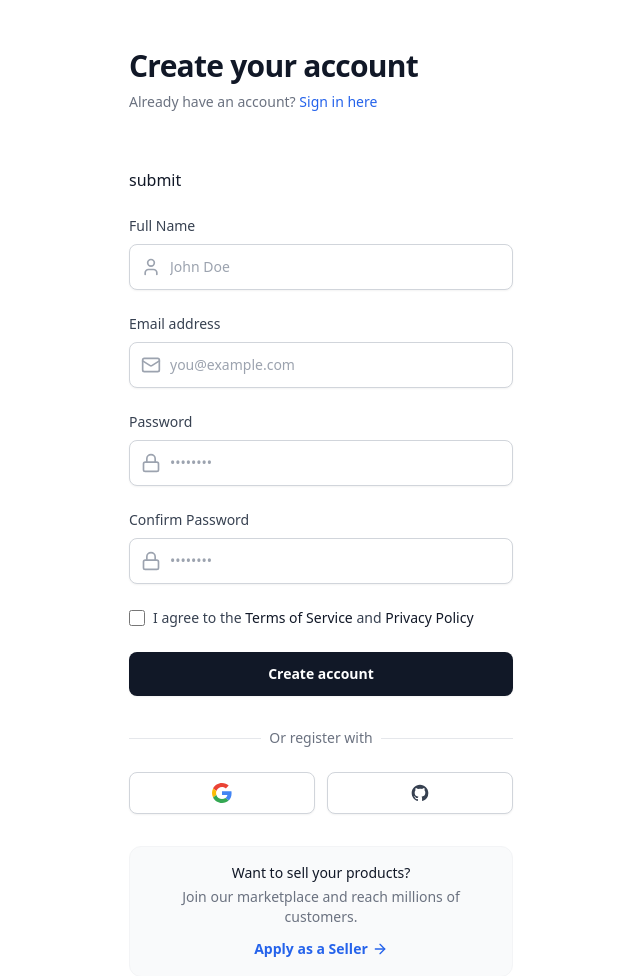
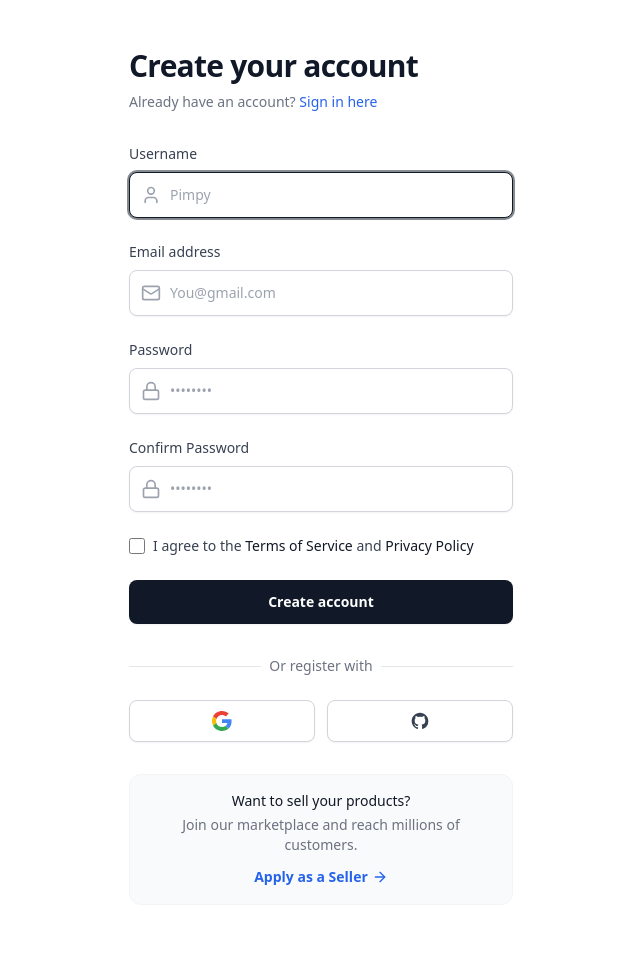
Before and after one commit to Sh0kerbled/simply-lovely, a Django app: page /users/join/ in a window 1280 px wide. Shown: the top 976 px of the page, without its empty margins (319-959 px from the left). After the commit the page ends 885 px from the top, so only its background shows below. Run offline with Django 4.2, Linux system fonts and the light colour scheme; some libraries are stand-ins or nearby versions.

Commit message:
user registration form

```diff
--- a/core/urls.py
+++ b/core/urls.py
@@ -5,7 +5,6 @@ from users.views import auth_page, join_page
 from django.conf.urls.static import static
 from django.conf import settings
 
-app_name = 'users'
 
 urlpatterns = [
     path('admin/', admin.site.urls),
--- a/users/forms.py
+++ b/users/forms.py
@@ -1,7 +1,25 @@
-from django.contrib.auth.forms import AuthenticationForm
+from django.contrib.auth.forms import AuthenticationForm, UserCreationForm
+from django import forms
 from users.models import CustomUser
 
 class UserLoginForm(AuthenticationForm):
+    username = forms.CharField(widget=forms.TextInput(attrs={
+        'class': 'block w-full rounded-lg border border-gray-300 py-3 pl-10 pr-4 placeholder-gray-400 shadow-sm focus:border-gray-900 focus:outline-none focus:ring-2 focus:ring-gray-900/50 sm:text-sm transition-all', 'placeholder': 'Pimpy'}))
+    password = forms.CharField(widget=forms.PasswordInput(attrs={
+        'class': 'block w-full rounded-lg border border-gray-300 py-3 pl-10 pr-4 placeholder-gray-400 shadow-sm focus:border-gray-900 focus:outline-none focus:ring-2 focus:ring-gray-900/50 sm:text-sm transition-all', 'placeholder': '••••••••'}))
     class Meta:
         model = CustomUser
         fields = ('username', 'password')
+
+class UserRegistrationForm(UserCreationForm):
+    username = forms.CharField(widget=forms.TextInput(attrs={
+        'class': 'block w-full rounded-lg border border-gray-300 py-3 pl-10 pr-4 placeholder-gray-400 shadow-sm focus:border-gray-900 focus:outline-none focus:ring-2 focus:ring-gray-900/50 sm:text-sm transition-all', 'placeholder': 'Pimpy'}))
+    email = forms.CharField(widget=forms.EmailInput(attrs={
+        'class': 'class="block w-full rounded-lg border border-gray-300 py-3 pl-10 pr-4 placeholder-gray-400 shadow-sm focus:border-gray-900 focus:outline-none focus:ring-2 focus:ring-gray-900/50 sm:text-sm transition-all', 'placeholder': 'You@gmail.com'}))
+    password1 = forms.CharField(widget=forms.PasswordInput(attrs={
+        'class': 'block w-full rounded-lg border border-gray-300 py-3 pl-10 pr-4 placeholder-gray-400 shadow-sm focus:border-gray-900 focus:outline-none focus:ring-2 focus:ring-gray-900/50 sm:text-sm transition-all', 'placeholder': '••••••••'}))
+    password2 = forms.CharField(widget=forms.PasswordInput(attrs={
+        'class': 'block w-full rounded-lg border border-gray-300 py-3 pl-10 pr-4 placeholder-gray-400 shadow-sm focus:border-gray-900 focus:outline-none focus:ring-2 focus:ring-gray-900/50 sm:text-sm transition-all', 'placeholder': '••••••••'}))
+    class Meta:
+        model = CustomUser
+        fields = ('username', 'email', 'password1', 'password2')
--- a/users/templates/register.html
+++ b/users/templates/register.html
@@ -28,15 +28,13 @@
           </div>
 
           <div class="mt-8">
-            <form action="/join/" method="POST" class="space-y-6">
+            <form action="{% url 'users:join_page' %}" method="POST" class="space-y-6">
               {% csrf_token %}
-              {{form}}
-              <button type="submit">submit</button>
               <div>
                 <label
                   for="name"
                   class="block text-sm font-medium text-gray-700"
-                  >Full Name</label
+                  >Username</label
                 >
                 <div class="mt-2 relative flex items-center">
                   <svg
@@ -52,15 +50,7 @@
                     <path d="M19 21v-2a4 4 0 0 0-4-4H9a4 4 0 0 0-4 4v2" />
                     <circle cx="12" cy="7" r="4" />
                   </svg>
-                  <input
-                    id="name"
-                    name="name"
-                    type="text"
-                    autocomplete="name"
-                    required
-                    class="block w-full rounded-lg border border-gray-300 py-3 pl-10 pr-4 placeholder-gray-400 shadow-sm focus:border-gray-900 focus:outline-none focus:ring-2 focus:ring-gray-900/50 sm:text-sm transition-all"
-                    placeholder="John Doe"
-                  />
+                  {{form.username}}
                 </div>
               </div>
 
@@ -84,15 +74,7 @@
                     <rect width="20" height="16" x="2" y="4" rx="2" />
                     <path d="m22 7-8.97 5.7a1.94 1.94 0 0 1-2.06 0L2 7" />
                   </svg>
-                  <input
-                    id="email"
-                    name="email"
-                    type="email"
-                    autocomplete="email"
-                    required
-                    class="block w-full rounded-lg border border-gray-300 py-3 pl-10 pr-4 placeholder-gray-400 shadow-sm focus:border-gray-900 focus:outline-none focus:ring-2 focus:ring-gray-900/50 sm:text-sm transition-all"
-                    placeholder="you@example.com"
-                  />
+                  {{form.email}}
                 </div>
               </div>
 
@@ -116,15 +98,7 @@
                     <rect width="18" height="11" x="3" y="11" rx="2" ry="2" />
                     <path d="M7 11V7a5 5 0 0 1 10 0v4" />
                   </svg>
-                  <input
-                    id="password"
-                    name="password"
-                    type="password"
-                    autocomplete="new-password"
-                    required
-                    class="block w-full rounded-lg border border-gray-300 py-3 pl-10 pr-4 placeholder-gray-400 shadow-sm focus:border-gray-900 focus:outline-none focus:ring-2 focus:ring-gray-900/50 sm:text-sm transition-all"
-                    placeholder="••••••••"
-                  />
+                  {{form.password1}}
                 </div>
               </div>
 
@@ -148,15 +122,7 @@
                     <rect width="18" height="11" x="3" y="11" rx="2" ry="2" />
                     <path d="M7 11V7a5 5 0 0 1 10 0v4" />
                   </svg>
-                  <input
-                    id="password"
-                    name="password"
-                    type="confirm password"
-                    autocomplete="confrim password"
-                    required
-                    class="block w-full rounded-lg border border-gray-300 py-3 pl-10 pr-4 placeholder-gray-400 shadow-sm focus:border-gray-900 focus:outline-none focus:ring-2 focus:ring-gray-900/50 sm:text-sm transition-all"
-                    placeholder="••••••••"
-                  />
+                  {{form.password2}}
                 </div>
               </div>
 
--- a/users/views.py
+++ b/users/views.py
@@ -3,7 +3,7 @@ from django.http import HttpResponseRedirect
 from django.contrib.auth.forms import UserCreationForm
 from django.contrib import auth
 from django.urls import reverse
-from .forms import UserLoginForm
+from .forms import UserLoginForm, UserRegistrationForm
 
 def auth_page(request):
     if request.method == 'POST':
@@ -21,4 +21,13 @@ def auth_page(request):
     return render(request, 'auth.html', context)
 
 def join_page(request):
-    return render(request, 'register.html')
+    if request.method == 'POST':
+        form = UserRegistrationForm(data=request.POST)
+        if form.is_valid():
+            form.save()
+            return HttpResponseRedirect(reverse('users:auth_page'))
+    else:
+        form = UserRegistrationForm()
+
+    context = {'form': form}
+    return render(request, 'register.html', context)
```
Also changed, not shown: users/templates/auth.html (+3 -19 lines).
